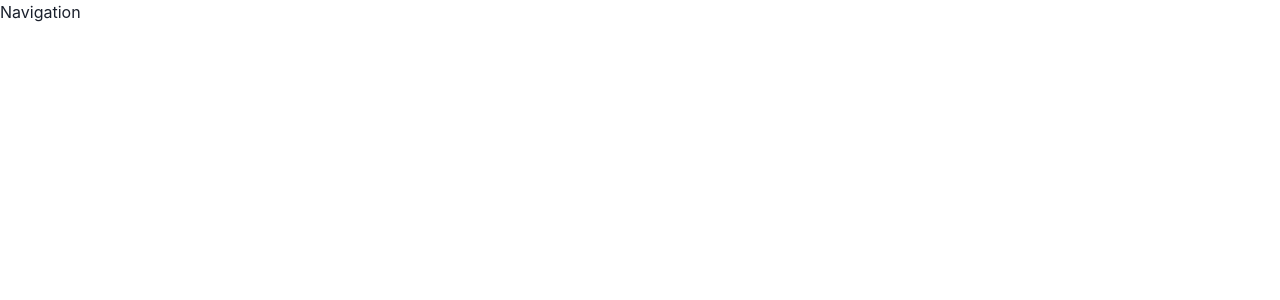
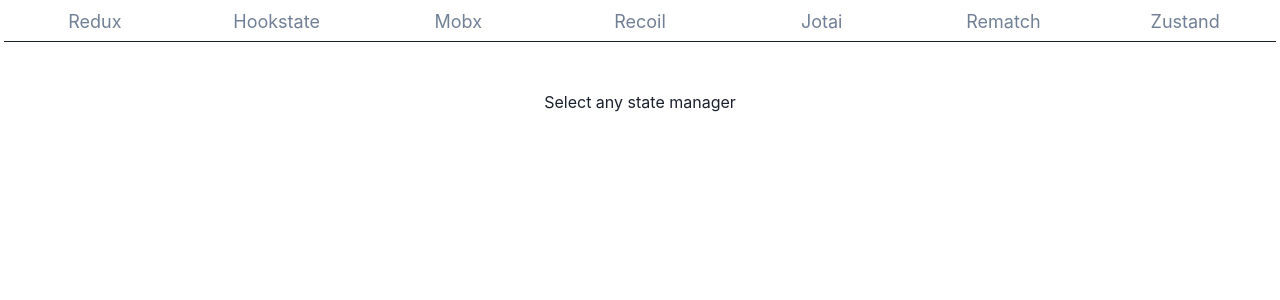
Before and after one commit to neskor-b/React-state-management, a React (Create React App) app: page / in a window 1280 px wide. Shown: the top 300 px of the page. Built offline with nearby package versions, Linux system fonts and the light colour scheme.

Commit message:
Created custom navigaror

```diff
--- a/src/Apps/App/index.tsx
+++ b/src/Apps/App/index.tsx
@@ -6,14 +6,12 @@
 
 // UI
 import { Box } from "@chakra-ui/react";
-
-// style
-import { OFFSET } from "style/offsets";
+import { spacing } from "theme";
 
 const App: FC = () => (
-    <Box>
+    <Box p={spacing['1']}>
         <Navigation />
-        <Box p={OFFSET.medium.xs}>
+        <Box p={spacing['2']}>
             <Outlet />
         </Box>
     </Box>
--- a/src/router.tsx
+++ b/src/router.tsx
@@ -13,9 +13,11 @@
 import Jotai from "apps/Jotai";
 import Rematch from "apps/Rematch";
 import Zustand from "apps/Zustand";
+import PlaceholderPage from "sharedComponents/PlaceholderPage";
 
 const router = createBrowserRouter(createRoutesFromElements(
     <Route path="/" element={<App />}>
+        <Route path="/" element={<PlaceholderPage />} />
         <Route path={appsRoutes.redux.path} element={<Redux />} />
         <Route path={appsRoutes.hookstate.path} element={<Hookstate />} />
         <Route path={appsRoutes.mobx.path} element={<Mobx />} />
--- a/src/routes.ts
+++ b/src/routes.ts
@@ -1,11 +1,11 @@
-type RouteItem = {
+export type TRouteItem = {
     path: string;
     name: string;
     key: string;
 };
 
 type AppsRoutes = {
-    [key: string]: RouteItem;
+    [key: string]: TRouteItem;
 };
 
 export const appsRoutes: AppsRoutes = {
--- a/src/sharedComponents/Navigation/index.tsx
+++ b/src/sharedComponents/Navigation/index.tsx
@@ -1,8 +1,87 @@
 import React, { FC } from "react";
+import { NavLink } from "react-router-dom";
+
+// UI
+import {
+    Box,
+    Menu,
+    MenuButton,
+    MenuList,
+    MenuItem,
+    IconButton
+} from "@chakra-ui/react";
+import { HamburgerIcon } from '@chakra-ui/icons';
+import { fontSizes, spacing } from "theme";
+
+// data
+import { appsRoutes } from "routes";
+
+// hooks
+import useWindowSize, { SIZES } from "hooks/useWindowSize";
 
 const Navigation: FC = () => {
+    const { width } = useWindowSize();
+    const tabsArr = Object.values(appsRoutes);
+
+    const showDesktop = (width || 0) > SIZES.sm;
+
+    if (showDesktop) return (
+        <Box
+            display='flex'
+            justifyContent="space-between"
+            borderColor="gray.500"
+            borderBottom='1px'
+        >
+            {tabsArr.map(link =>
+                <NavLink
+                    key={link.key}
+                    to={link.path}
+                    style={{ width: "100%" }}
+                >
+                    {({ isActive }) => (
+                        <Box
+                            fontSize={fontSizes['lg']}
+                            p={spacing['1']}
+                            borderBottom="2px"
+                            borderColor={isActive ? "blue.500" : "transparent"}
+                            color={isActive ? "blue.500" : "gray.500"}
+                            textAlign="center"
+                            _hover={{ color: isActive? "blue.500" : "blue.300" }}
+                        >
+                            {link.name}
+                        </Box>
+                    )}
+                </NavLink>
+            )}
+        </Box>
+    )
     return (
-        <>Navigation</>
+        <Box
+            justifyContent="flex-end"
+            width="100%"
+            display="flex"
+        >
+            <Menu>
+                <MenuButton
+                    as={IconButton}
+                    aria-label='Options'
+                    icon={<HamburgerIcon />}
+                    variant='outline'
+                />
+                <MenuList>
+                    {tabsArr.map(link => (
+                        <NavLink key={link.key} to={link.path}>
+                            {({ isActive }) => (
+                                <MenuItem color={isActive ? "blue.500" : "gray.500"}>
+                                    {link.name}
+                                </MenuItem>
+                            )}
+                        </NavLink>
+
+                    ))}
+                </MenuList>
+            </Menu>
+        </Box>
     )
 }
 
--- /dev/null
+++ b/src/sharedComponents/PlaceholderPage/index.tsx
@@ -0,0 +1,17 @@
+import React from "react";
+
+// UI
+import { Text } from "@chakra-ui/react";
+import { spacing } from "theme";
+
+
+const PlaceholderPage = () => (
+    <Text
+        textAlign="center"
+        p={spacing['10']}
+    >
+        Select any state manager
+    </Text>
+)
+
+export default PlaceholderPage;
--- a/src/style/offsets.ts
+++ /dev/null
@@ -1,20 +0,0 @@
-export const OFFSET = {
-    small: {
-        xs: '5px',
-        sm: '10px',
-        md: '15px',
-        lg: '20px'
-    },
-    medium: {
-        xs: '25px',
-        sm: '30px',
-        md: '45px',
-        lg: '60px'
-    },
-    large: {
-        xs: '80px',
-        sm: '95px',
-        md: '130px',
-        lg: '160px'
-    }
-};
--- a/src/theme.ts
+++ b/src/theme.ts
@@ -1,10 +1,65 @@
 import { extendTheme, type ThemeConfig  } from '@chakra-ui/react'
+
+
+export const spacing = {
+    px: "1px",
+    0.5: "0.125rem",
+    1: "0.25rem",
+    1.5: "0.375rem",
+    2: "0.5rem",
+    2.5: "0.625rem",
+    3: "0.75rem",
+    3.5: "0.875rem",
+    4: "1rem",
+    5: "1.25rem",
+    6: "1.5rem",
+    7: "1.75rem",
+    8: "2rem",
+    9: "2.25rem",
+    10: "2.5rem",
+    12: "3rem",
+    14: "3.5rem",
+    16: "4rem",
+    20: "5rem",
+    24: "6rem",
+    28: "7rem",
+    32: "8rem",
+    36: "9rem",
+    40: "10rem",
+    44: "11rem",
+    48: "12rem",
+    52: "13rem",
+    56: "14rem",
+    60: "15rem",
+    64: "16rem",
+    72: "18rem",
+    80: "20rem",
+    96: "24rem"
+}
+
+export const fontSizes = {
+    xs: "0.75rem",
+    sm: "0.875rem",
+    md: "1rem",
+    lg: "1.125rem",
+    xl: "1.25rem",
+    "2xl": "1.5rem",
+    "3xl": "1.875rem",
+    "4xl": "2.25rem",
+    "5xl": "3rem",
+    "6xl": "3.75rem",
+    "7xl": "4.5rem",
+    "8xl": "6rem",
+    "9xl": "8rem"
+}
+
+
 
 const config: ThemeConfig = {
     initialColorMode: 'light',
     useSystemColorMode: false
 }
 
-const theme = extendTheme({ config })
+const theme = extendTheme({ config, space: spacing, fontSizes })
 
 export default theme
```
